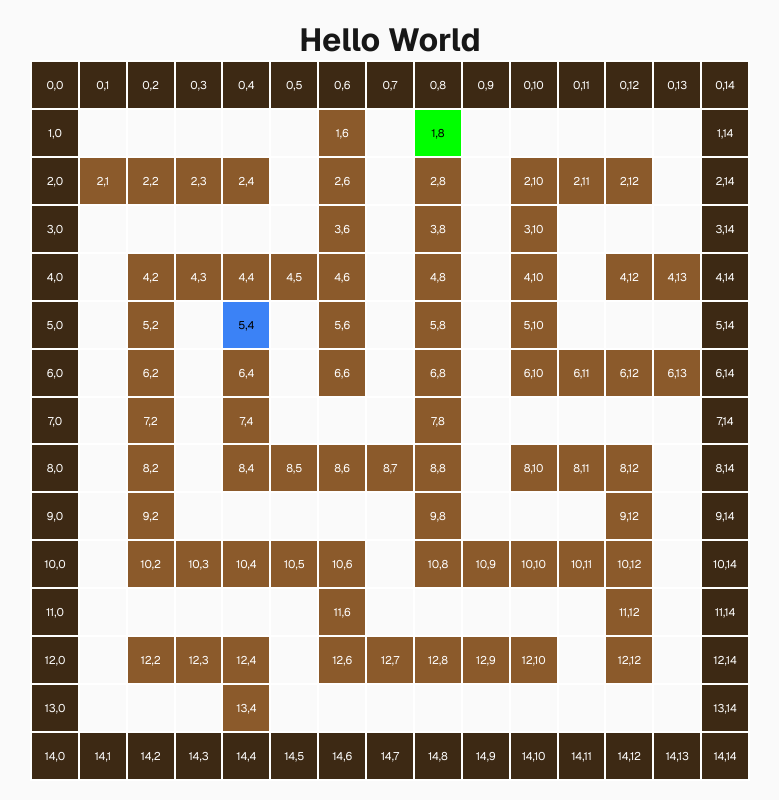
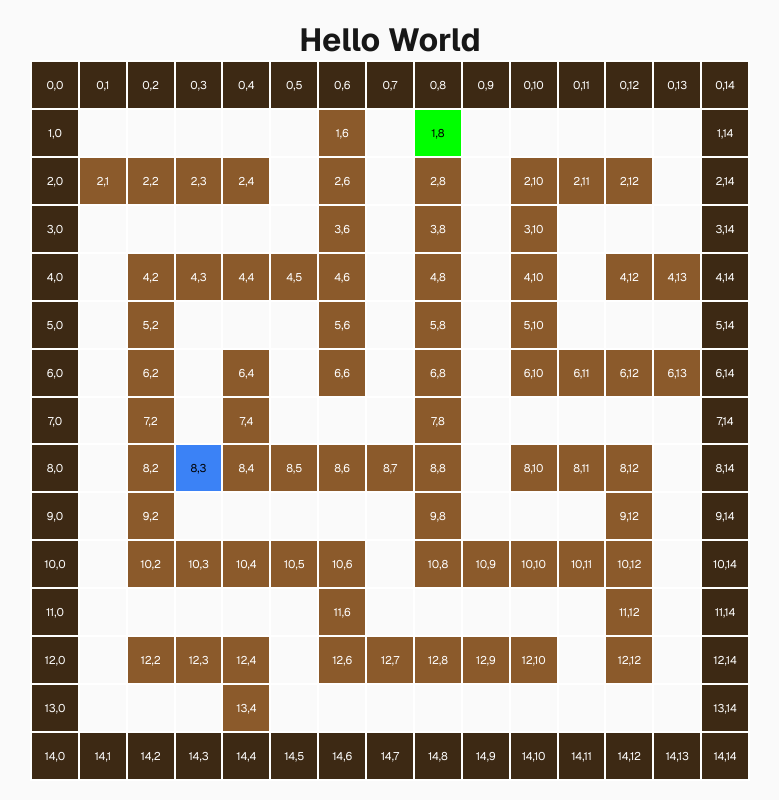
Before and after one commit to wectorek/bomb-it, a Next.js app: page / in a window 1280 px wide. Shown: the whole page, without its empty margins (250-1029 px from the left). Built offline with nearby package versions, Linux system fonts and the light colour scheme.

Commit message:
Better bot

```diff
--- a/src/app/GameBoard.js
+++ b/src/app/GameBoard.js
@@ -1,10 +1,10 @@
 "use client";
 
-import { useEffect, useState } from "react";
+import { useEffect, useRef, useState } from "react";
 import styles from "./page.module.css";
 import { generateMaze, renderWall, checkCollision } from "./maze";
 import { createMapBorder, renderBorder } from "./border";
-import { pickEmptyPosition } from "./bot";
+import { pickEmptyPosition, nextBotMove, BOT_MOVE_INTERVAL_MS } from "./bot";
 
 const SIZE = 15;
 const PLAYER_START = { row: 1, col: 8 };
@@ -14,6 +14,8 @@ export default function GameBoard() {
   const [playerPosition, setPlayerPosition] = useState(PLAYER_START);
   const [walls, setWalls] = useState([]);
   const [botPosition, setBotPosition] = useState(null);
+  const botPositionRef = useRef(botPosition);
+  botPositionRef.current = botPosition;
 
   useEffect(() => {
     const nextWalls = generateMaze(SIZE, PLAYER_START);
@@ -61,6 +63,29 @@ export default function GameBoard() {
     };
   }, [walls]);
 
+  useEffect(() => {
+    if (walls.length === 0) {
+      return undefined;
+    }
+
+    let direction = null;
+    const id = setInterval(() => {
+      const prev = botPositionRef.current;
+      if (!prev) {
+        return;
+      }
+
+      const nextMove = nextBotMove(prev, direction, walls, BORDERS);
+      direction = nextMove.direction;
+      botPositionRef.current = nextMove.position;
+      setBotPosition(nextMove.position);
+    }, BOT_MOVE_INTERVAL_MS);
+
+    return () => {
+      clearInterval(id);
+    };
+  }, [walls]);
+
   return (
     <table className={styles.table} style={{ "--board-size": SIZE }}>
       <tbody>
--- a/src/app/bot.js
+++ b/src/app/bot.js
@@ -1,5 +1,72 @@
-import { renderWall } from "./maze";
+import { renderWall, checkCollision } from "./maze";
 import { renderBorder } from "./border";
+
+export const BOT_MOVE_INTERVAL_MS = 500;
+
+const DIRECTIONS = [
+  { row: -1, col: 0 },
+  { row: 1, col: 0 },
+  { row: 0, col: -1 },
+  { row: 0, col: 1 },
+];
+
+function isBlocked(position, walls, borders) {
+  return (
+    checkCollision(position, walls) ||
+    renderBorder(position.row, position.col, borders)
+  );
+}
+
+function step(position, direction) {
+  return {
+    row: position.row + direction.row,
+    col: position.col + direction.col,
+  };
+}
+
+export function getOpenDirections(position, walls, borders) {
+  return DIRECTIONS.filter(
+    (direction) => !isBlocked(step(position, direction), walls, borders),
+  );
+}
+
+export function pickOpenDirection(position, walls, borders) {
+  const openDirections = getOpenDirections(position, walls, borders);
+
+  if (openDirections.length === 0) {
+    return null;
+  }
+
+  return openDirections[Math.floor(Math.random() * openDirections.length)];
+}
+
+export function nextBotMove(position, direction, walls, borders) {
+  const openDirections = getOpenDirections(position, walls, borders);
+  const isIntersection = openDirections.length > 2;
+
+  let currentDirection;
+  if (isIntersection) {
+    // On a crossroads, always roll a new direction instead of continuing straight.
+    currentDirection =
+      openDirections[Math.floor(Math.random() * openDirections.length)];
+  } else if (direction && openDirections.includes(direction)) {
+    currentDirection = direction;
+  } else if (openDirections.length > 0) {
+    currentDirection =
+      openDirections[Math.floor(Math.random() * openDirections.length)];
+  } else {
+    currentDirection = null;
+  }
+
+  if (!currentDirection) {
+    return { position, direction: null };
+  }
+
+  return {
+    position: step(position, currentDirection),
+    direction: currentDirection,
+  };
+}
 
 export function pickEmptyPosition(size, walls, borders, blocked = []) {
   const emptyCells = [];
```
Also changed, not shown: src/app/plan.md (added, +1 -0 lines).
